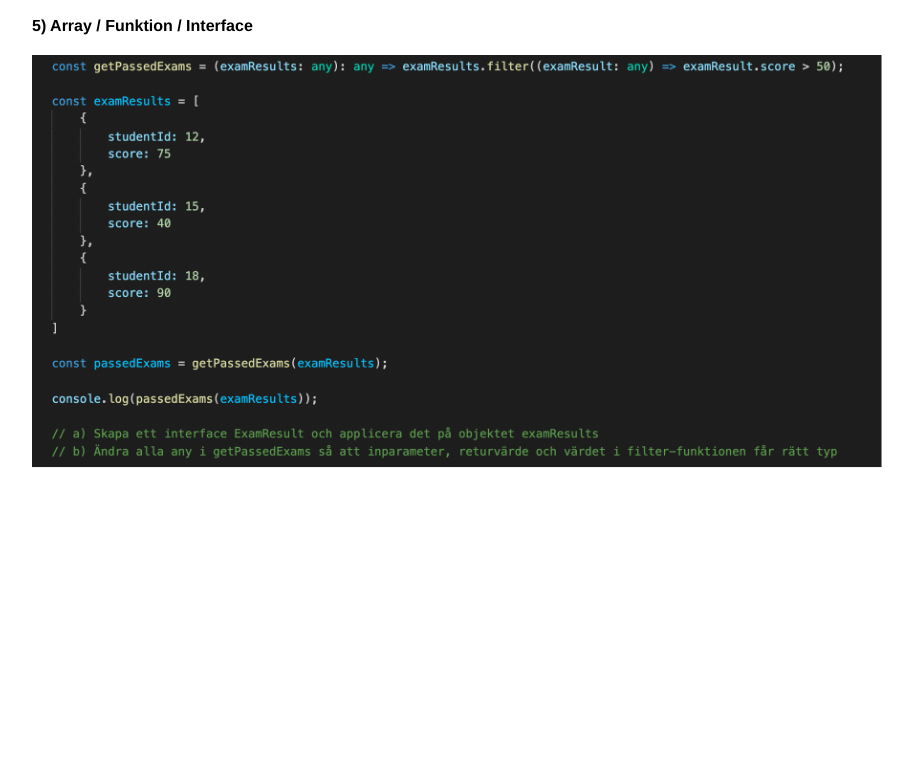
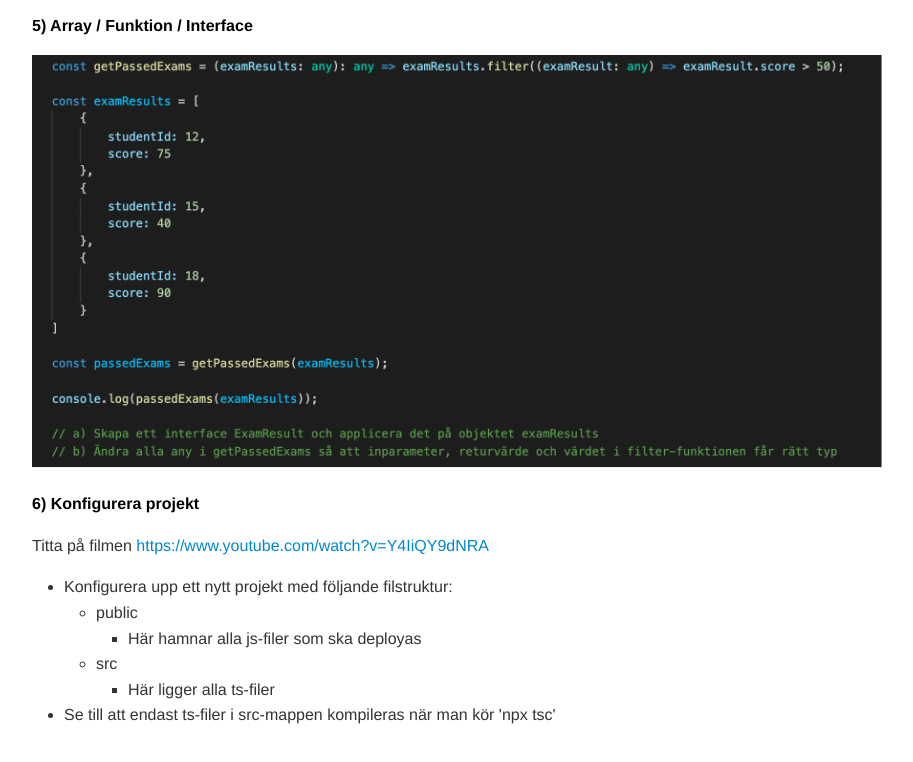
Before and after one commit to jonatanhallenberg/jonatanhallenberg.github.io, a website: page iths/jsu21/testning-och-typescript/lektion-1/exercises/typescript-exercises.html in a window 1280 px wide. Shown: the part 2805-3567 px from the top of the page, without its empty margins (183-1096 px from the left). Before the commit the page ends 3328 px from the top, so only its background shows below. Drawn offline with nearby package versions, Linux system fonts and the light colour scheme.

Commit message:
add one more exercise

```diff
--- a/iths/jsu21/testning-och-typescript/lektion-1/exercises/typescript-exercises.html
+++ b/iths/jsu21/testning-och-typescript/lektion-1/exercises/typescript-exercises.html
@@ -300,6 +300,25 @@ npx tsc --init
 <p><img src="20221118221427.png" alt></p>
 <p><strong>5) Array / Funktion / Interface</strong></p>
 <p><img src="20221118221539.png" alt></p>
+<p><strong>6) Konfigurera projekt</strong></p>
+<p>Titta p&#xE5; filmen <a href="https://www.youtube.com/watch?v=Y4IiQY9dNRA">https://www.youtube.com/watch?v=Y4IiQY9dNRA</a></p>
+<ul>
+<li>Konfigurera upp ett nytt projekt med f&#xF6;ljande filstruktur:
+<ul>
+<li>public
+<ul>
+<li>H&#xE4;r hamnar alla js-filer som ska deployas</li>
+</ul>
+</li>
+<li>src
+<ul>
+<li>H&#xE4;r ligger alla ts-filer</li>
+</ul>
+</li>
+</ul>
+</li>
+<li>Se till att endast ts-filer i src-mappen kompileras n&#xE4;r man k&#xF6;r &apos;npx tsc&apos;</li>
+</ul>
 
       </div>
 
```
